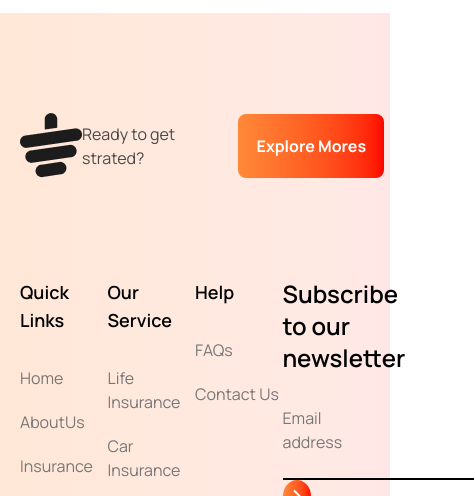
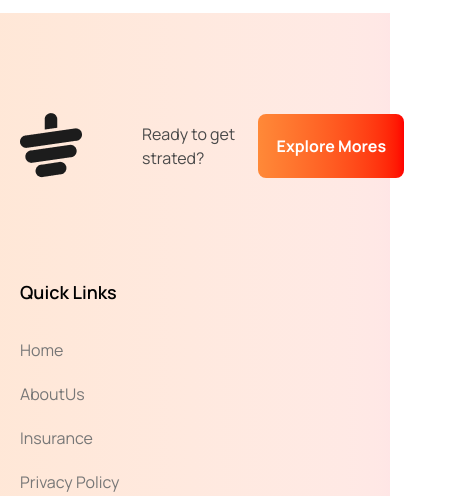
Before and after one commit to ashqrRhmn101/Tea-House, a plain HTML site: page index.html in a window 390 px wide. Shown: the part 4710-5206 px from the top of the page, 474 px wide, since content can reach past the window. Drawn offline with nearby package versions, Linux system fonts and the light colour scheme.

Commit message:
Footer section responsive

```diff
--- a/index.html
+++ b/index.html
@@ -156,9 +156,10 @@
         class="footer-main bg-gradient-to-l from-[#ff0000]/10 to-[#ff8938]/20 py-20"
       >
         <div class="max-w-[1280px] mx-auto p-5">
+            <!-- Logo section -->
           <div class="logo flex justify-between items-center">
-            <img src="images/cup.png" class="text-black" alt="" />
-            <div class="btn flex items-center gap-10">
+            <img src="images/cup.png" class="text-black pr-15" alt="" />
+            <div class="btn flex items-center md:gap-10">
               <p class="text-[#494949]">Ready to get strated?</p>
               <button
                 class="w-[200px] h-[64px] font-bold text-white bg-gradient-to-l from-[#ff0000] to-[#ff8938] rounded-lg"
@@ -168,7 +169,7 @@
             </div>
           </div>
           <!-- Link section -->
-          <div class="link py-25 grid grid-cols-4">
+          <div class="link py-25 grid grid-cols-1 md:grid-cols-4">
             <div class="1">
               <h2 class="text-lg font-semibold pb-8">Quick Links</h2>
               <ul class="text-[#777777]">
@@ -195,7 +196,7 @@
                 <li class="py-5"><a href="">Contact Us</a></li>
               </ul>
             </div>
-            <div class="4">
+            <div class="mt-10 md:mt-0">
               <h2 class="text-2xl font-semibold pb-8">
                 Subscribe to our newsletter
               </h2>
```
